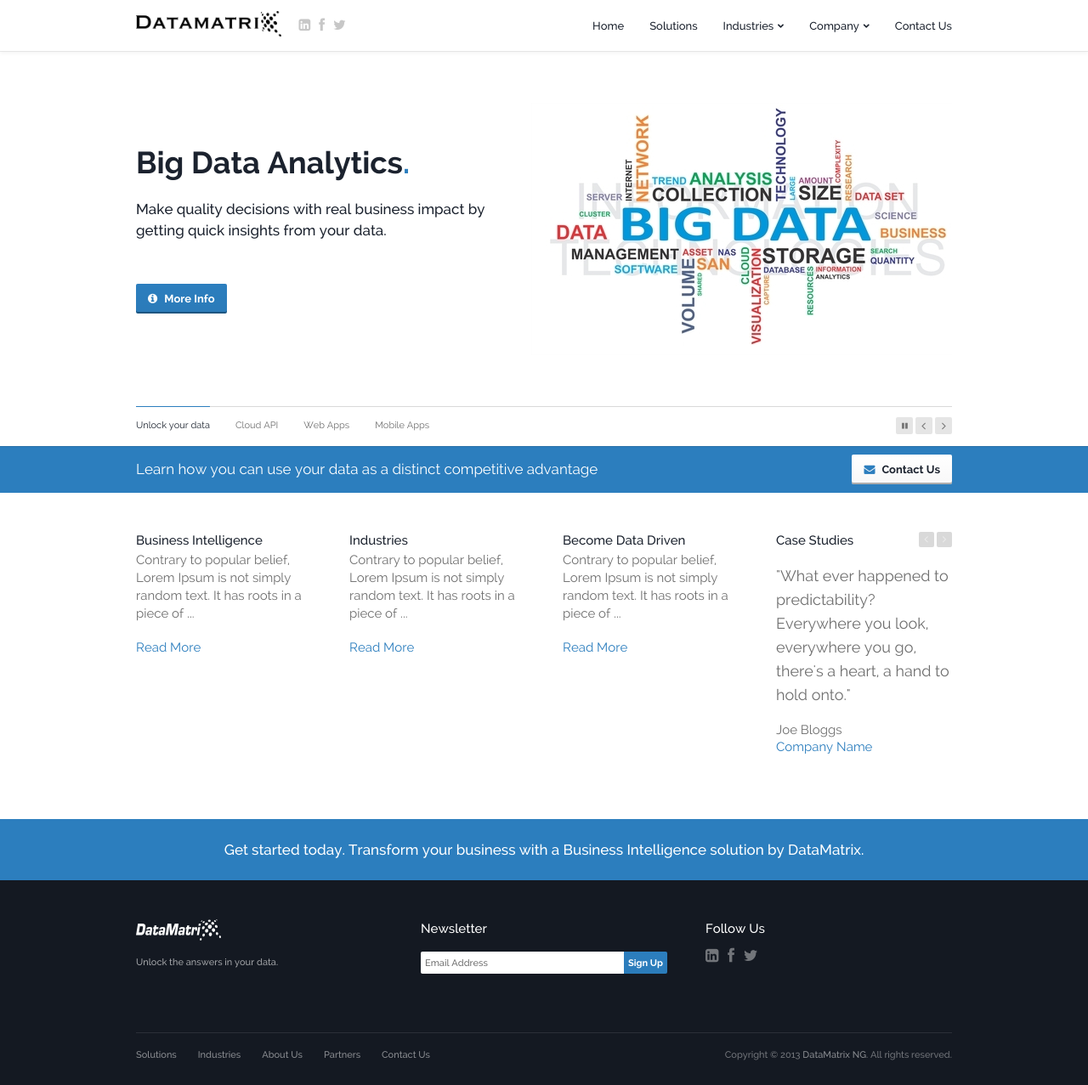
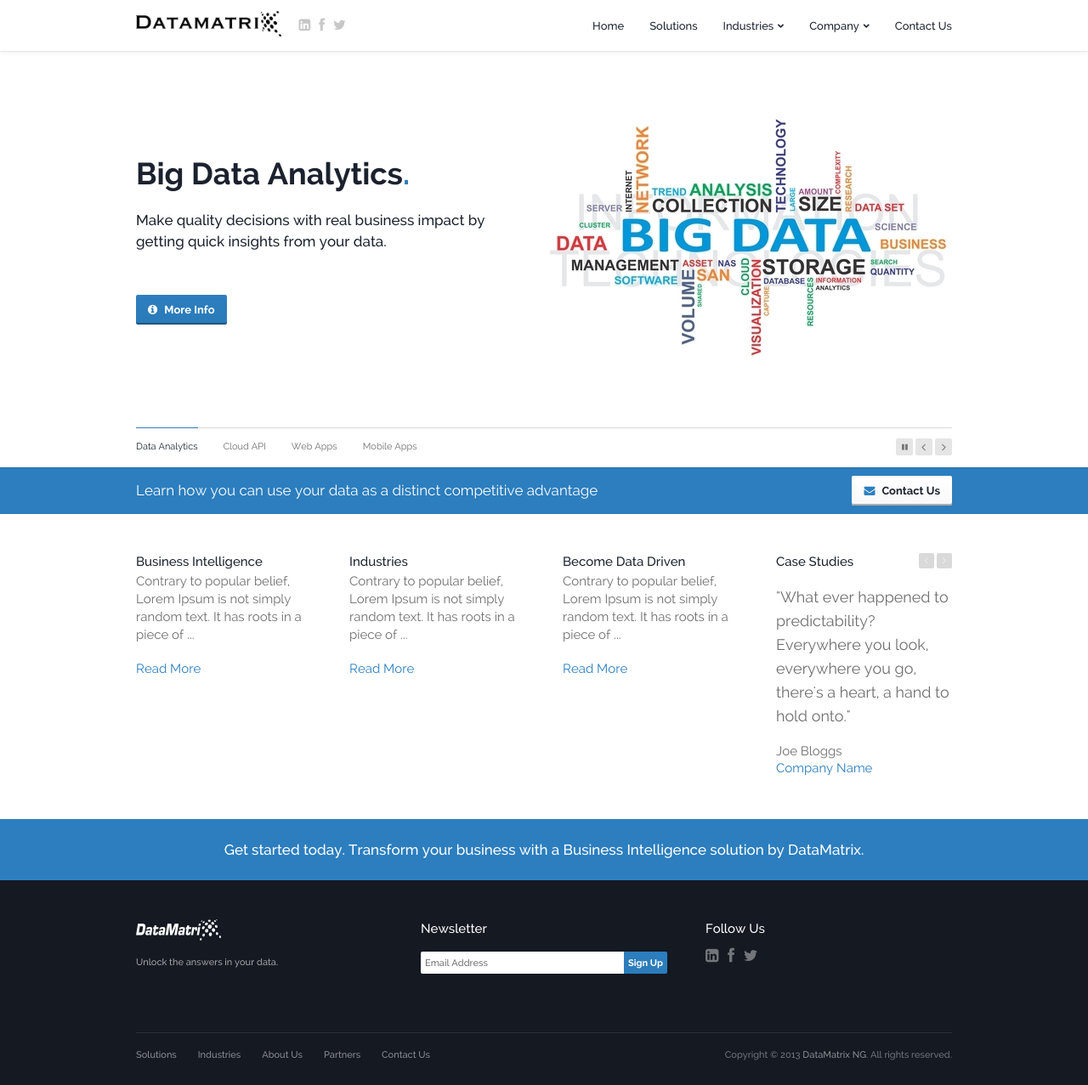
Before and after one commit to dtmtx/dtmtx.github.io, a Jekyll site: the page built from index.html, in a window 1280 px wide and 1277 px high. Shown: the whole window at 85% size. Built offline with Jekyll 4.4.1, drawn with Linux system fonts in a browser that asks for light colours; Markdown is read by kramdown in place of the engine named in the settings.

Commit message:
banner resize and content update

```diff
--- a/css/styles.css
+++ b/css/styles.css
@@ -909,7 +909,7 @@ body.home .topbar-outer.dark {
 	background-position: center top;
 	background-attachment: fixed;
 	visibility: hidden;
-	height:525px;
+	height:550px;
 }
 .slide-inner {
 	display: table-cell;
--- a/index.html
+++ b/index.html
@@ -205,7 +205,7 @@ active: current
               <!-- Slide Links -->
               <!-- ~~~~~~~~~~~~~~~~~ -->
               <ul id="bx-pager">
-                <li><a data-slide-index="0" href="">Unlock your data</a></li>
+                <li><a data-slide-index="0" href="">Data Analytics</a></li>
                 <li><a data-slide-index="1" href="">Cloud API</a></li>
                 <li><a data-slide-index="2" href="">Web Apps</a></li>
                 <li><a data-slide-index="3" href="">Mobile Apps</a></li>
```
